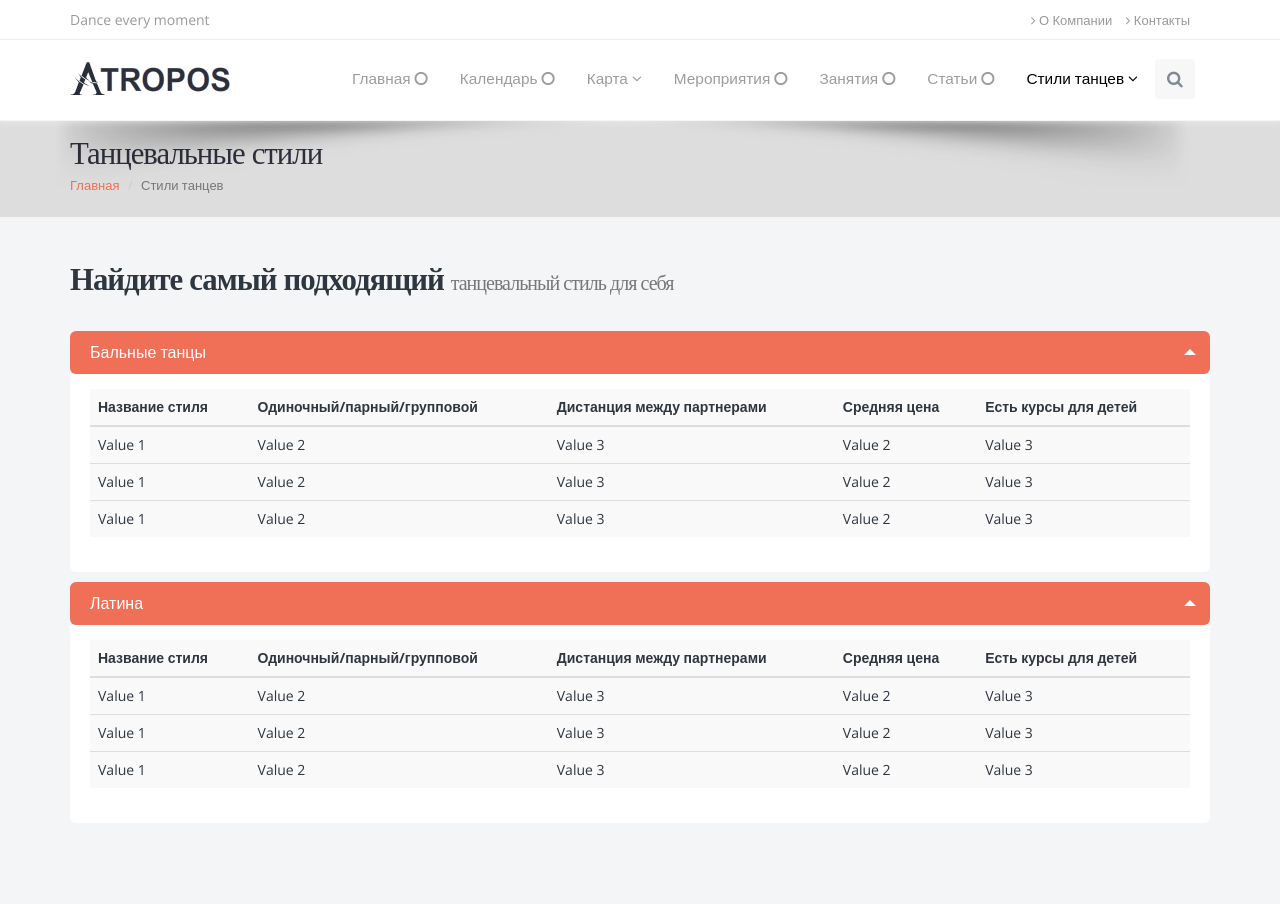
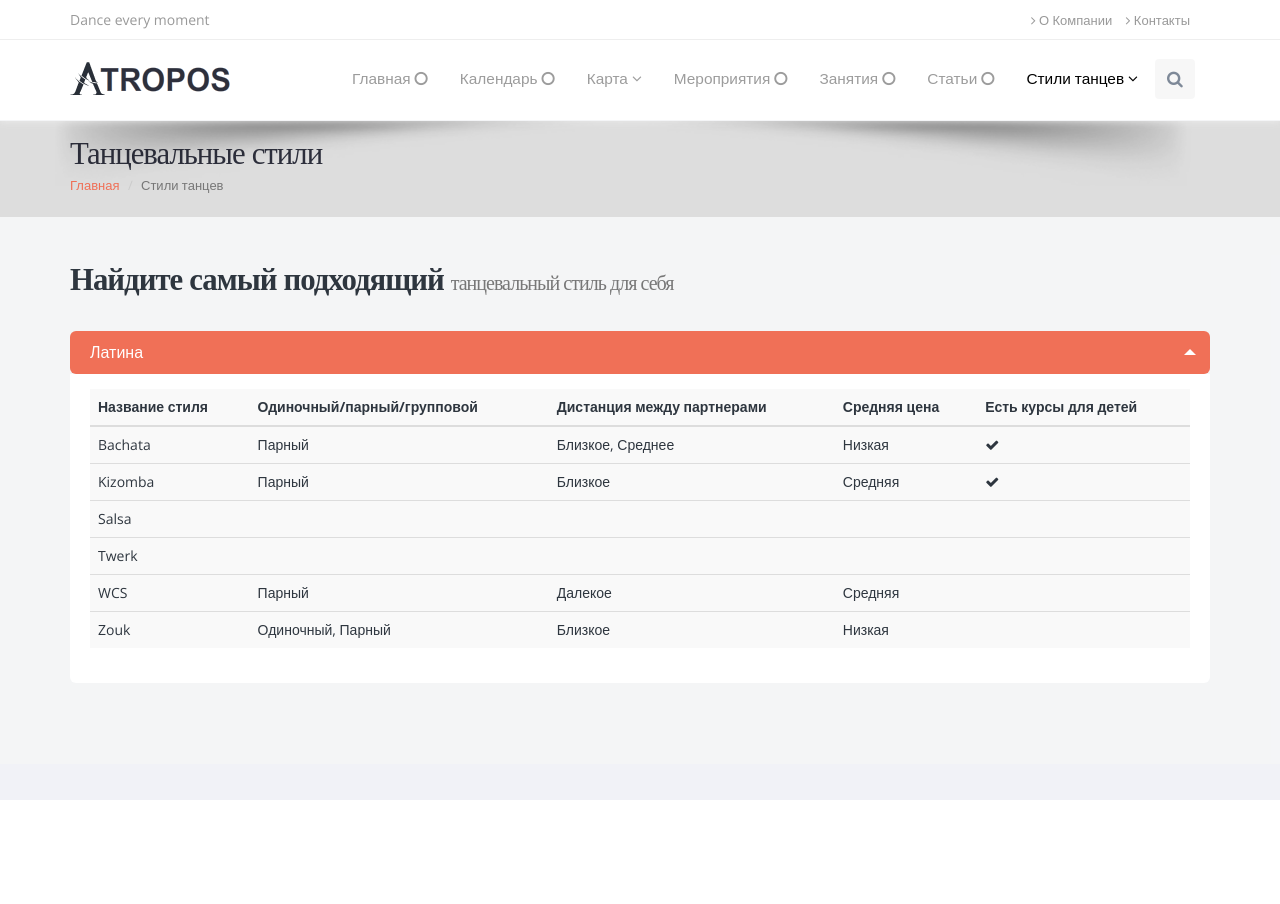
Before and after one commit to PielliaVasyl/dance, a Django app: page /dance_styles/ in a window 1280 px wide. After the commit the page ends 800 px from the top, so only its background shows below. Run offline with Django 3.2, Linux system fonts and the light colour scheme; data comes from the database, SQL or seed files in the repository; some libraries are stand-ins or nearby versions.

Commit message:
dance styles output

```diff
--- a/dance_styles/views.py
+++ b/dance_styles/views.py
@@ -1,4 +1,6 @@
 from django.shortcuts import render
+
+from entities.models import DanceStyle
 
 
 def dance_styles_show(request):
@@ -6,9 +8,51 @@ def dance_styles_show(request):
     styles_directions = [{'dance_direction': 'Бальные танцы', 'dance_styles': ['1']},
                          {'dance_direction': 'Латина', 'dance_styles': ['2']}
                          ]
+    dance_styles = DanceStyle.objects.all()
+    directions = {'BAL', 'LAT'}
+    dance_direction_show = {
+        'BAL': 'Балет',
+        'LAT': 'Латина'
+    }
+    styles_directions = []
+    for direction in directions:
+        dances_for_particular_direction = dance_styles.filter(dance_direction=direction)
+        if dances_for_particular_direction:
+            dance_style_direction = {'dance_direction': dance_direction_show.get(direction, direction),
+                                     'dance_styles': dances_for_particular_direction}
+            styles_directions.append(dance_style_direction)
 
     context = {
         'title': title,
         'styles_directions': styles_directions
     }
     return render(request, 'dance_styles/dance_styles.html', context)
+
+
+
+    instances_months = []
+    if month_year_list_start_end_date:
+        first_date = datetime.date(month_year_list_start_end_date[0][1], month_year_list_start_end_date[0][0], 1)
+        last_date = datetime.date(month_year_list_start_end_date[-1][1], month_year_list_start_end_date[-1][0], 1)
+        dates = [(dt.month, dt.year) for dt in rrule(MONTHLY, dtstart=first_date, until=last_date)]
+
+        for month, year in dates:
+            instances = [instance for instance in entity.objects.filter(
+                start_date__gte=datetime.datetime(year, month, 1), end_date__lt=datetime.datetime(year, month + 1, 1)
+            ) | entity.objects.filter(
+                start_date__lt=datetime.datetime(year, month + 1, 1), end_date__gte=datetime.datetime(year, month, 1)
+            ) | entity.objects.filter(
+                start_date__isnull=True,
+                end_date__gte=datetime.datetime(year, month, 1),
+                end_date__lt=datetime.datetime(year, month + 1, 1)
+            ) | entity.objects.filter(
+                end_date__isnull=True,
+                start_date__gte=datetime.datetime(year, month, 1),
+                start_date__lt=datetime.datetime(year, month + 1, 1)
+            )
+                      ]
+
+            if instances:
+                instances_months.append({'month': '%s %s' % (MONTH_INT_TO_STR[str(month)], year),
+                                        'instances': instances
+                                        })
--- a/entities/models.py
+++ b/entities/models.py
@@ -173,6 +173,10 @@ class DanceStyle(models.Model):
     )
     dance_direction = models.CharField(max_length=3, choices=DANCE_DIRECTION_CHOICES, default=LATINA)
 
+    def dance_direction_show(self):
+        dance_direction_choices_dict = {k: v for k, v in self.DANCE_DIRECTION_CHOICES}
+        return "%s" % dance_direction_choices_dict.get(self.dance_direction, self.dance_direction)
+
     count_types = models.ManyToManyField(CountType, blank=True)
     between_partners_distances = models.ManyToManyField(BetweenPartnersDistance, blank=True)
     average_prices = models.ManyToManyField(AveragePrice, blank=True)
@@ -182,9 +186,11 @@ class DanceStyle(models.Model):
             return "\n".join([p.count_type for p in self.count_types.all()])
         return ''
 
+    COUNT_TYPE_CHOICES = CountType.COUNT_TYPE_CHOICES
+
     def get_count_types_list(self):
         if self.count_types.all():
-            return [p.count_type for p in self.count_types.all()]
+            return [{k: v for k, v in self.COUNT_TYPE_CHOICES}.get(p.count_type, p.count_type) for p in self.count_types.all()]
         return []
 
     def get_between_partners_distances(self):
@@ -192,9 +198,12 @@ class DanceStyle(models.Model):
             return "\n".join([p.distance for p in self.between_partners_distances.all()])
         return ''
 
+    DISTANCE_CHOICES = BetweenPartnersDistance.DISTANCE_CHOICES
+
     def get_between_partners_distances_list(self):
         if self.between_partners_distances.all():
-            return [p.distance for p in self.between_partners_distances.all()]
+            return [{k: v for k, v in self.DISTANCE_CHOICES}.get(p.distance, p.distance) for p in
+                    self.between_partners_distances.all()]
         return []
 
     def get_average_prices(self):
@@ -202,9 +211,11 @@ class DanceStyle(models.Model):
             return "\n".join([p.price for p in self.average_prices.all()])
         return ''
 
+    PRICE_CHOICES = AveragePrice.PRICE_CHOICES
+
     def get_average_prices_list(self):
         if self.average_prices.all():
-            return [p.price for p in self.average_prices.all()]
+            return [{k: v for k, v in self.PRICE_CHOICES}.get(p.price, p.price) for p in self.average_prices.all()]
         return []
 
     for_children = models.BooleanField(blank=True, default=False)
--- a/templates/atropos/dance_styles/dance_styles.html
+++ b/templates/atropos/dance_styles/dance_styles.html
@@ -34,10 +34,10 @@
 
                         <div class="toogle">
 
-                            {% for dance in styles_directions %}
+                            {% for styles_direction in styles_directions %}
 
                             <div class="toggle active">
-                                <label>{{ dance.dance_direction }}</label>
+                                <label>{{ styles_direction.dance_direction }}</label>
                                 <div class="toggle-content">
                                     <div class="table-responsive">
                                         <table class="table table-hover">
@@ -51,27 +51,15 @@
                                                 </tr>
                                             </thead>
                                             <tbody>
+                                            {% for dance_style in styles_direction.dance_styles %}
                                                 <tr>
-                                                    <td>Value 1</td>
-                                                    <td>Value 2</td>
-                                                    <td>Value 3</td>
-                                                    <td>Value 2</td>
-                                                    <td>Value 3</td>
+                                                    <td>{{ dance_style.title }}</td>
+                                                    <td>{% for count_type in dance_style.get_count_types_list %}{{ count_type }}{% if not forloop.last %}, {% endif %}{% endfor %}</td>
+                                                    <td>{% for distance in dance_style.get_between_partners_distances_list %}{{ distance }}{% if not forloop.last %}, {% endif %}{% endfor %}</td>
+                                                    <td>{% for price in dance_style.get_average_prices_list %}{{ price }}{% if not forloop.last %}, {% endif %}{% endfor %}</td>
+                                                    <td>{% if dance_style.for_children %}<i class="fa fa-check" title="Есть группы для детей"></i>{% endif %}</td>
                                                 </tr>
-                                                <tr>
-                                                    <td>Value 1</td>
-                                                    <td>Value 2</td>
-                                                    <td>Value 3</td>
-                                                    <td>Value 2</td>
-                                                    <td>Value 3</td>
-                                                </tr>
-                                                <tr>
-                                                    <td>Value 1</td>
-                                                    <td>Value 2</td>
-                                                    <td>Value 3</td>
-                                                    <td>Value 2</td>
-                                                    <td>Value 3</td>
-                                                </tr>
+                                            {% endfor %}
                                             </tbody>
                                         </table>
                                     </div>
@@ -89,7 +77,6 @@
 
 			</section>
 
-
 		</div>
 		<!-- /WRAPPER -->
 {% endblock %}
```
